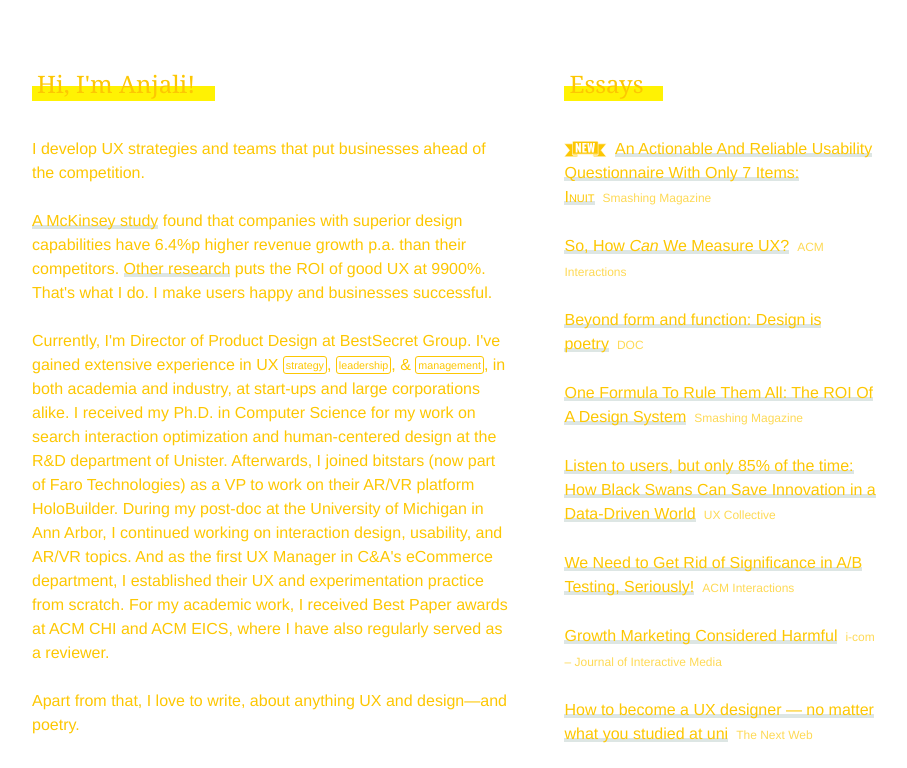
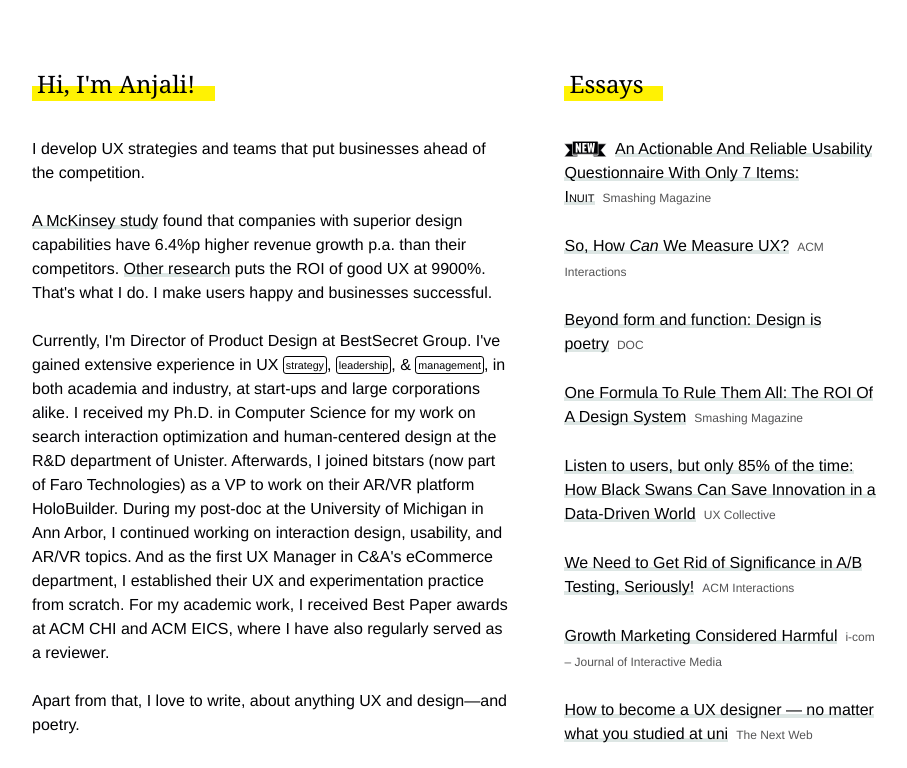
Before and after one commit to 4Anjali/4Anjali.github.io, a plain HTML site: page index.html in a window 1280 px wide. Shown: the part 97-865 px from the top of the page, without its empty margins (16-923 px from the left). Drawn offline with Linux system fonts and the light colour scheme.

Commit message:
Update main.css

```diff
--- a/main.css
+++ b/main.css
@@ -1,9 +1,14 @@
 :root {
+
     --background: #ffffff;
+    --foreground: #000003;
+    --highlight: #fff203;
+
+    /*--background: #ffffff;
     --foreground: #fdc702;
     --highlight: #fff203;
 
-    /*--background: #74DAC6;
+    --background: #74DAC6;
     --foreground: #333366;
     --highlight: #fff203;*/
 
```
